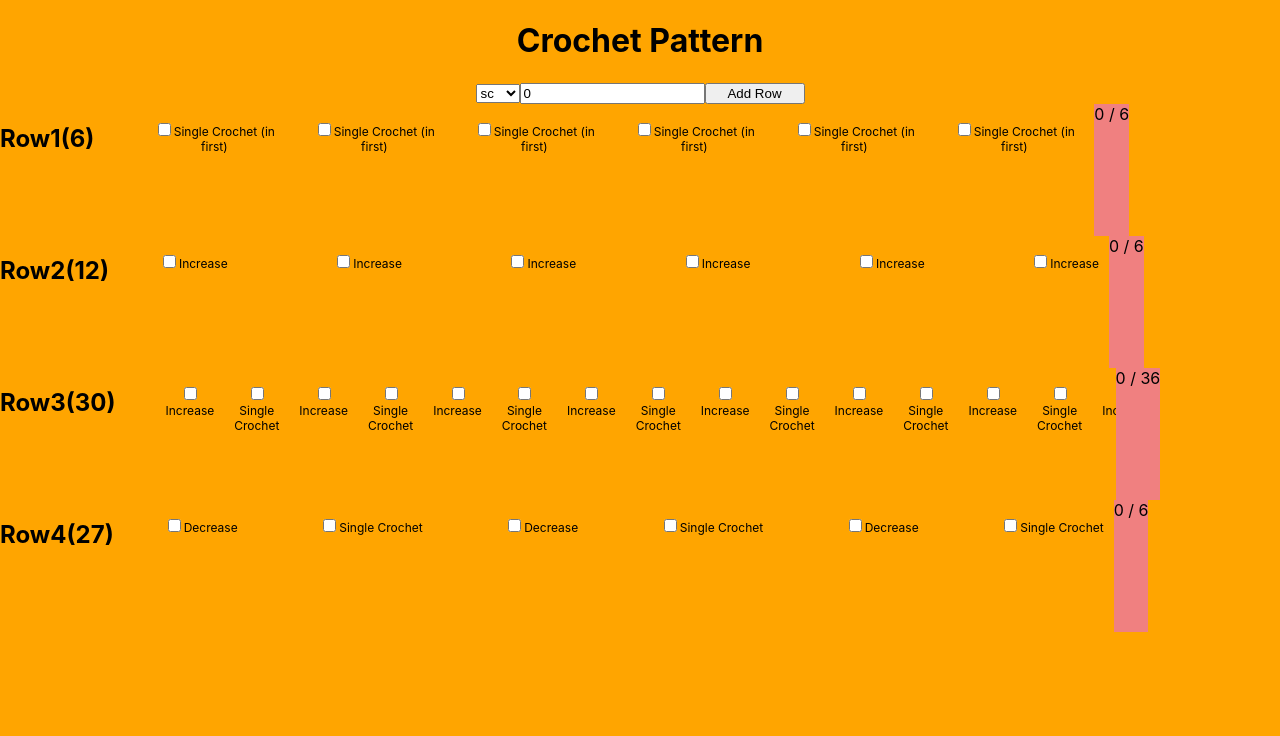
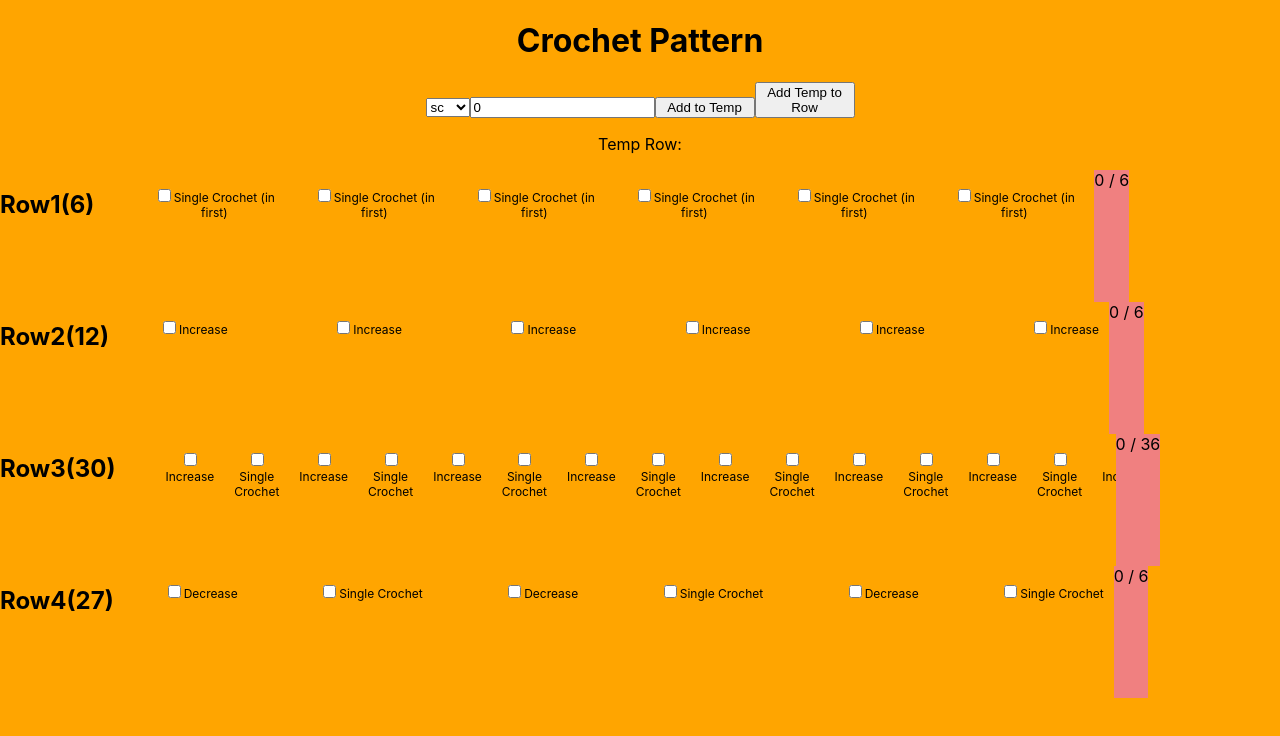
Before and after one commit to Chorwhat/crochet-app, a React (Create React App) app: page / in a window 1280 px wide. Shown: the top 736 px of the page. Built offline with nearby package versions, Linux system fonts and the light colour scheme.

Commit message:
adds temp to build row before adding to pattern
currently doesnt work, committing to set a good baseline point before i break this too much further

```diff
--- a/src/components/Pattern.js
+++ b/src/components/Pattern.js
@@ -183,22 +183,34 @@ const createRow = (data) => {
 export default function Pattern() {
     const [pattern, setPattern] = useState(initialPattern);
     const [valueArray, setValueArray] = useState(values)
+    const [tempRow, setTempRow] = useState([])
 
     const onRowAdd = (data) => {
 
       const row = createRow(data)
-      console.log(row)
       const sum = row.reduce((sum, obj) => sum + obj.value, 0)
       setValueArray([...valueArray, sum + (valueArray[valueArray.length-1] || 0)])
       setPattern([...pattern, row])
     }
 
+    const onTempAdd = (data) => {
+      const row = createRow(data)
+      console.log(row)
+      setTempRow([...tempRow, row])
+
+    }
+
+
+    const tempStitches = tempRow.map(obj => obj.stitchType);
+    const temp = tempStitches.join(', ');
+    console.log(temp)
 
     return (
         <>
             <h1>Crochet Pattern</h1>
 
-            <RowEditor key="rowEditor" onSubmit={onRowAdd}/>
+            <RowEditor key="rowEditor" onAddToRows={onRowAdd} onAddToTemp={onTempAdd}/>
+            <p>Temp Row: </p>
 
             {pattern.map((row, index) => {
 
--- a/src/components/RowEditor.js
+++ b/src/components/RowEditor.js
@@ -2,7 +2,7 @@ import React,{useRef, useState} from "react";
 import { stitchTypes, stitchValues } from "../Constants"
 
 export default function RowEditor(props) {
-    const {onSubmit} = props
+    const {onAddToRows, onAddToTemp} = props
 
     const formRef = useRef()
     const [data, setData] = useState({stitchType: 'sc', count: 0, value: 0})
@@ -11,8 +11,12 @@ export default function RowEditor(props) {
         setData({...data, [event.target.name]: event.target.value})
     }
 
-    const handleSubmit = () => {
-        onSubmit(data)
+    const handleAddRows = () => {
+        onAddToRows(data)
+    }
+
+    const handleAddTemp = () => {
+        onAddToTemp(data)
     }
 
     return (
@@ -24,7 +28,8 @@ export default function RowEditor(props) {
             </select>
 
             <input  onChange={handleChange} type="number" name="count" value={data.count} />
-            <button type="button" onClick={handleSubmit}>Add Row</button>
+            <button type="button" onClick={handleAddTemp}>Add to Temp</button>
+            <button type="button" onClick={handleAddRows}>Add Temp to Row</button>
         </form>
     )
 }
```
